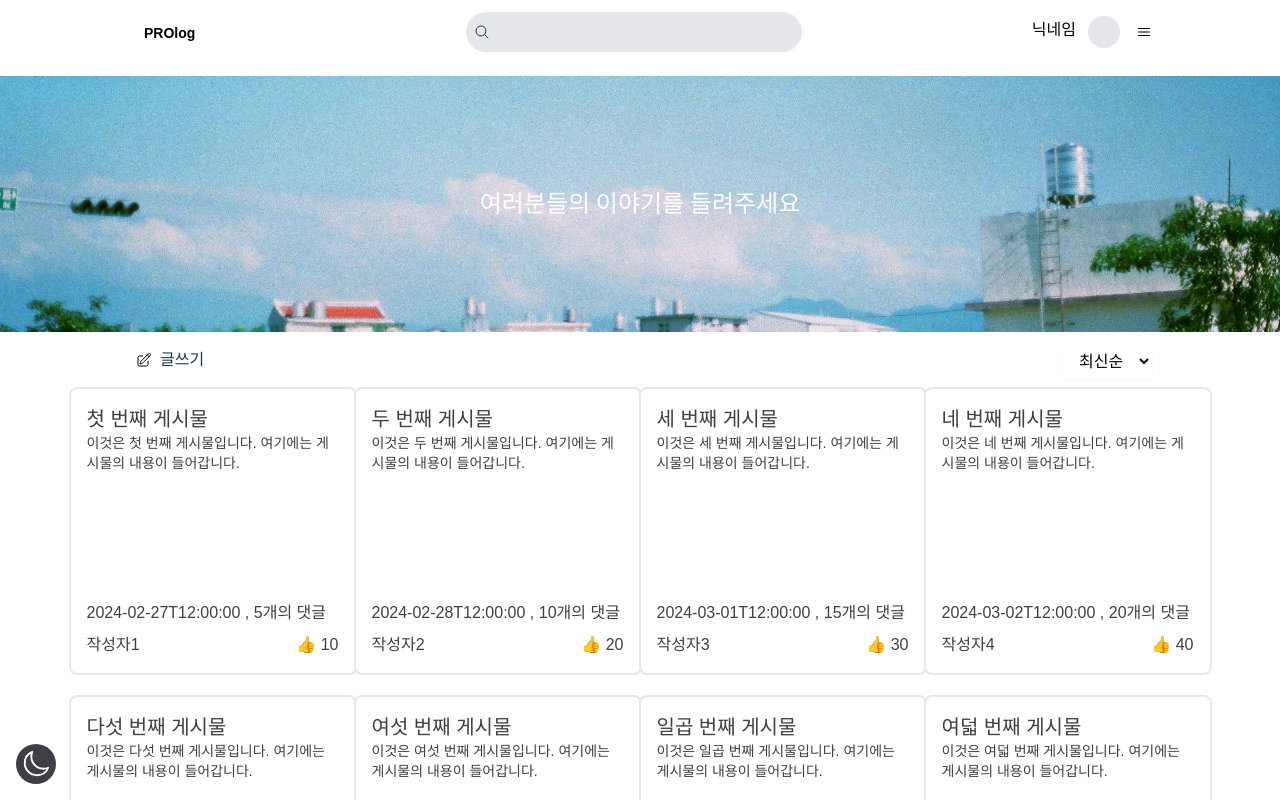
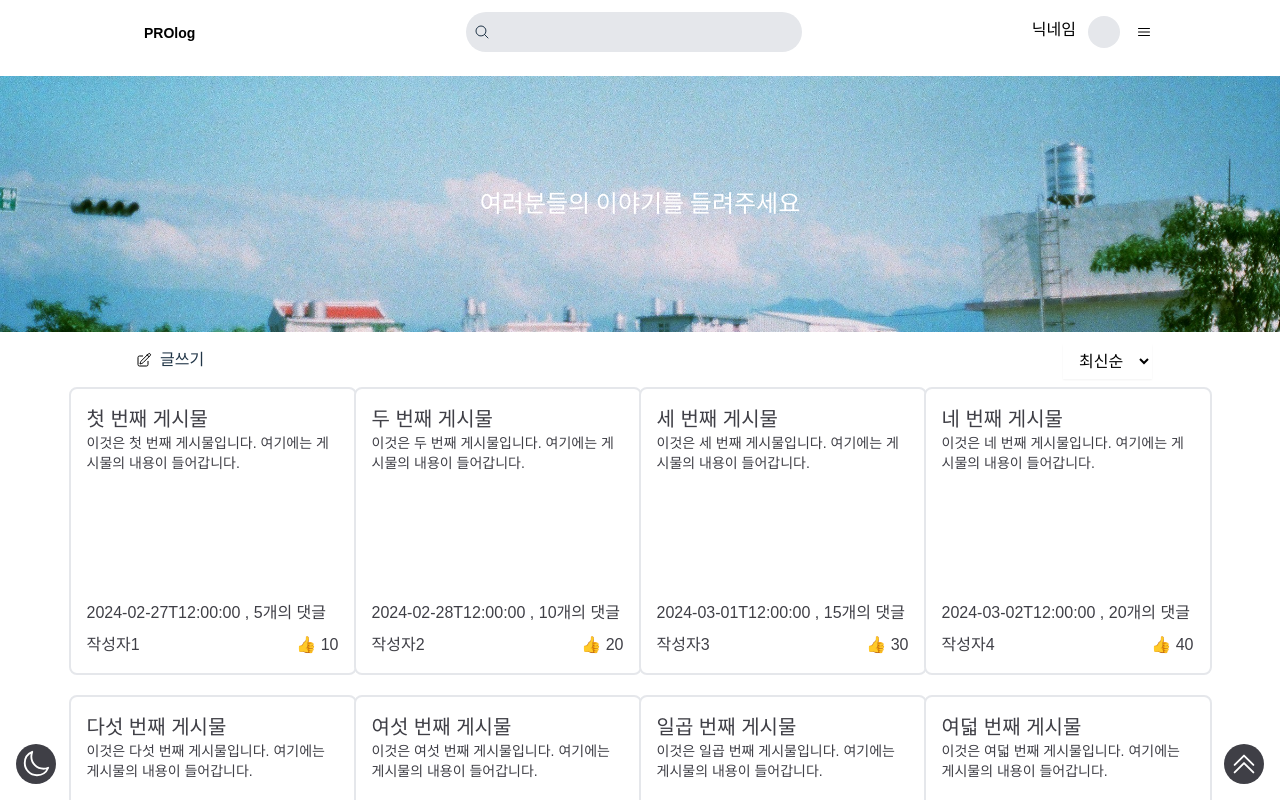
Before and after one commit to crohasang/prolog, a React (Vite) app: page /board in a window 1280 px wide. Shown: the top 800 px of the page. Built offline with nearby package versions, Linux system fonts and the light colour scheme; a web font is replaced by a local one.

Commit message:
Feat: Add Top Button (But smooth-scroll is not working

```diff
--- a/index.html
+++ b/index.html
@@ -1,5 +1,5 @@
 <!DOCTYPE html>
-<html lang="en">
+<html lang="en" class="scroll-smooth">
   <head>
     <meta charset="UTF-8" />
     <link rel="icon" type="image/svg+xml" href="/vite.svg" />
--- /dev/null
+++ b/src/components/atoms/TopButton.tsx
@@ -0,0 +1,29 @@
+import React from 'react';
+import useStore from '../../store/useStore';
+import { ReactComponent as TopButtonIcon } from '../../assets/icons/topChevronDouble.svg';
+
+const TopButton = () => {
+  const darkMode = useStore((state) => state.darkMode);
+
+  const scrollToTop = () => {
+    window.scrollTo({
+      top: 0,
+    });
+  };
+
+  return (
+    <div
+      className="fixed bottom-4 right-4 w-10 h-10 rounded-full flex items-center justify-center cursor-pointer transition-colors duration-300
+        bg-zinc-700 dark:bg-white"
+      onClick={scrollToTop}
+    >
+      <TopButtonIcon
+        height={30}
+        width={30}
+        stroke={darkMode ? 'gray' : 'white'}
+      />
+    </div>
+  );
+};
+
+export default TopButton;
--- a/src/pages/Board.tsx
+++ b/src/pages/Board.tsx
@@ -8,6 +8,7 @@ import { CardResult } from '../store/type/card/card';
 
 // api에서 받아오지 않고 netlify에 보이게 하기 위해 생성한 임시 데이터
 import { cardData } from '../store/data/card';
+import TopButton from '../components/atoms/TopButton';
 
 const Board = () => {
   return (
@@ -34,6 +35,7 @@ const Board = () => {
           ))}
       </div>
       <DarkModeToggle />
+      <TopButton />
     </div>
   );
 };
```
Also changed, not shown: src/assets/icons/topChevronDouble.svg (added).
